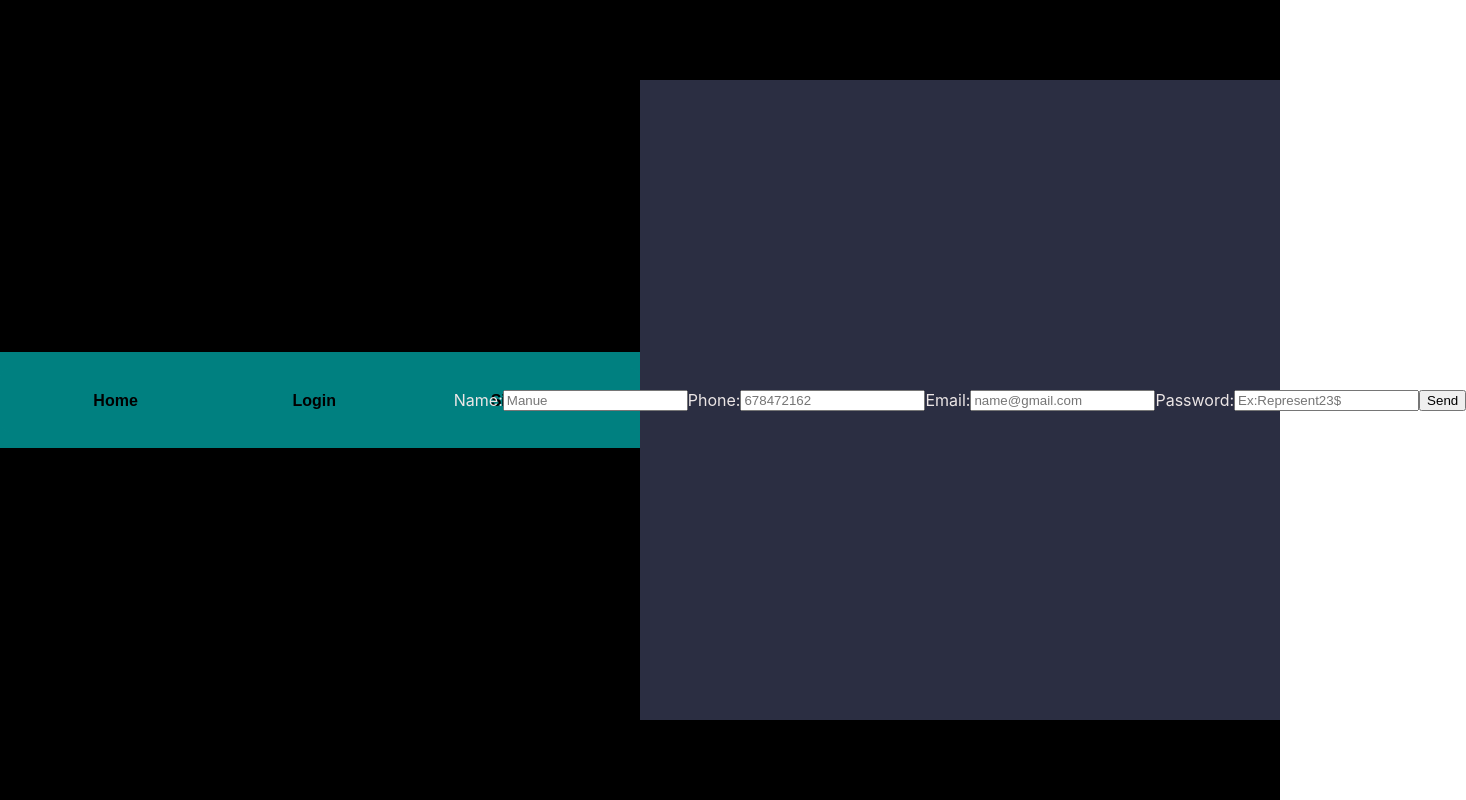
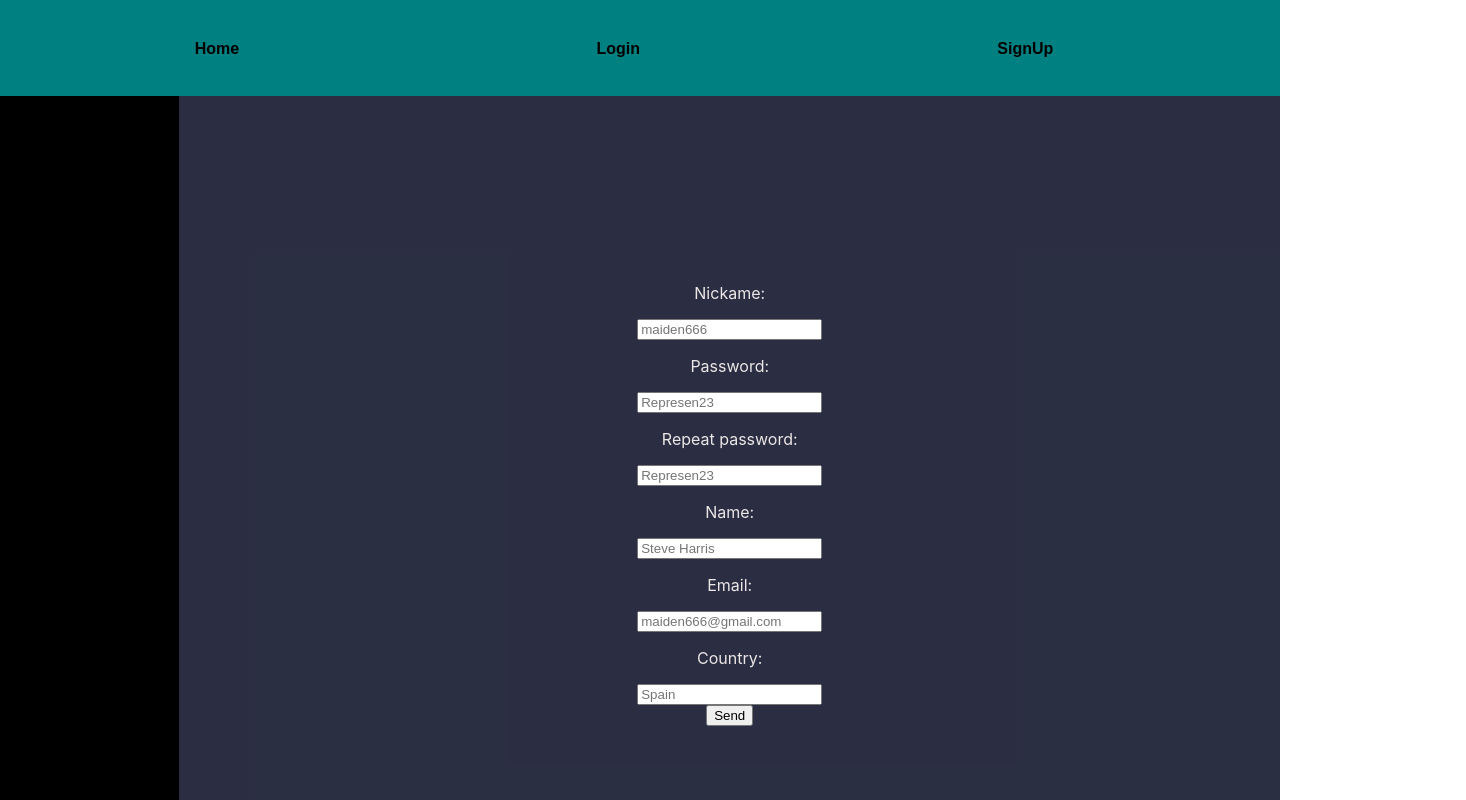
Before and after one commit to DanielC1492/The-metal-db, a React (Create React App) app in the folder frontend-metal-db/: page /signup in a window 1280 px wide. Shown: the top 800 px of the page, 1466 px wide, since content can reach past the window. Built offline with nearby package versions, Linux system fonts and the light colour scheme.

Commit message:
Added some functionalities to signup view. Front view scaffolded.

```diff
--- a/frontend-metal-db/package.json
+++ b/frontend-metal-db/package.json
@@ -10,6 +10,7 @@
     "node-sass": "^5.0.0",
     "react": "^17.0.2",
     "react-dom": "^17.0.2",
+    "react-hook-form": "^7.3.4",
     "react-router-dom": "^5.2.0",
     "react-scripts": "4.0.3",
     "redux": "^4.1.0",
--- a/frontend-metal-db/src/Components/Header/Header.jsx
+++ b/frontend-metal-db/src/Components/Header/Header.jsx
@@ -1,5 +1,5 @@
 import React from 'react';
-import {useHistory} from 'react-router-dom';
+// import {useHistory} from 'react-router-dom';
 
 // import { connect } from 'react-redux';
 // import { LOGOUT } from '../../redux/types/userTypes';
--- a/frontend-metal-db/src/Components/Navbar/_Navbar.scss
+++ b/frontend-metal-db/src/Components/Navbar/_Navbar.scss
@@ -9,7 +9,6 @@
     display: flex;
     width: 95%;
     height: 2em;
-    /* margin: 1rem; */
     padding: 1rem;
     background-color:teal;
     border-radius: 0.75rem;
--- a/frontend-metal-db/src/Containers/Signup/Signup.jsx
+++ b/frontend-metal-db/src/Containers/Signup/Signup.jsx
@@ -3,15 +3,20 @@ import axios from 'axios';
 import { useHistory } from 'react-router-dom';
 import checkError from '../../tools/error.handlers';
 import { Navbar } from '../../Components/Navbar/Navbar';
+
+
 const Signup = (props) => {
 
     const history = useHistory();
 
     const [user,setUser] = useState({
+        nickname:'',
+        password: '',
+        repeatPassword: '',
         name: '',
-        phone: '',
         email: '',
-        password: ''
+        country: ''
+
     });
 
     const [message,setMessage] = useState('');
@@ -27,14 +32,16 @@ const Signup = (props) => {
     }
 
 
+
     const sendData = async () => {
         console.log('se ha enviado');
 
         const body = {
+            nickname: user.nickname,
+            password: user.password,
             name: user.name,
-            phone: user.phone,
             email: user.email,
-            password: user.password
+            country: user.country
         };
 
 
@@ -50,7 +57,7 @@ const Signup = (props) => {
             return;
         }
 
-        const data = await axios.post('http://localhost:3000/clients', body)
+        const data = await axios.post('http://localhost:3000/users', body)
         console.log(data)
 
         return setTimeout(() => {
@@ -61,26 +68,84 @@ const Signup = (props) => {
     };
 
     return (
+        <>
+        <Navbar/>
         <div className="signupContainer">
-            <Navbar/>
 
-            {/* <pre>{JSON.stringify(user, null,2)}</pre> */}
+
+            <pre>{JSON.stringify(user, null,2)}</pre>
 
             <div className="formWindow">
+                <p>Nickame:</p>
+                <input
+                    type="text"
+                    maxLength="30"
+                    placeholder="maiden666"
+                    name="nickname"
+                    onChange={stateHandler}
+                    onKeyDown={handleOnKeyDown}/>
+
+                <p>Password:</p>
+                <input
+                    type="password"
+                    maxLength="30"
+                    placeholder="Represen23"
+                    name="password"
+                    onChange={stateHandler}
+                    onKeyDown={handleOnKeyDown}/>
+
+                <p>Repeat password:</p>
+                <input
+                    type="password"
+                    maxLength="30"
+                    placeholder="Represen23"
+                    target = 'password'
+                    name="repeatPassword"
+                    onChange={stateHandler}
+                    onKeyDown={handleOnKeyDown}/>
+
                 <p>Name:</p>
-                <input type="text" maxLength="30" placeholder="Manue" name="name" onChange={stateHandler} onKeyDown={handleOnKeyDown}/>
-                <p>Phone:</p>
-                <input type="text" maxLength="30" placeholder="678472162" name="phone" onChange={stateHandler} onKeyDown={handleOnKeyDown}/>
+                <input
+                    type="text"
+                    maxLength="30"
+                    placeholder="Steve Harris"
+                    name="name"
+                    onChange={stateHandler}
+                    onKeyDown={handleOnKeyDown}/>
+
                 <p>Email:</p>
-                <input type="email" maxLength="50" placeholder="name@gmail.com" name="email" onChange={stateHandler} onKeyDown={handleOnKeyDown}/>
-                <p>Password:</p>
-                <input type="password" maxLength="200" placeholder="Ex:Represent23$" name="password" onChange={stateHandler} onKeyDown={handleOnKeyDown}/>
-                <button className='loginBtn' onClick={()=> sendData()}>Send</button>
+                <input
+                    type="email"
+                    maxLength="50"
+                    placeholder="maiden666@gmail.com"
+                    name="email"
+                    onChange={stateHandler}
+                    onKeyDown={handleOnKeyDown}/>
+
+                <p>Country:</p>
+                <input
+                    type="text"
+                    maxLength="200"
+                    placeholder="Spain"
+                    name="country"
+                    onChange={stateHandler}
+                    onKeyDown={handleOnKeyDown}/>
+
+                <button
+                    className='loginBtn'
+                    onClick={()=> sendData()}>Send</button>
             </div>
 
             <div className='errorMessage'>{message}</div>
         </div>
+        </>
     )
 };
 
 export default Signup
+
+
+
+// <input type="text" name="newPassword" ref={register({
+//   validate: (value) => value === watch('password')
+// })} placeholder="Новый пароль" required/>
--- a/frontend-metal-db/src/Containers/Signup/_Signup.scss
+++ b/frontend-metal-db/src/Containers/Signup/_Signup.scss
@@ -11,9 +11,10 @@
 
 .formWindow{
     background-color: $color3;
-    height: 80vh;
-    width: 50vw;
+    height: 100vh;
+    width: 100vw;
     display: flex;
+    flex-direction: column;
     justify-content: center;
     align-items: center;
     color: $white;
--- a/frontend-metal-db/src/css/main.css
+++ b/frontend-metal-db/src/css/main.css
@@ -13,9 +13,10 @@
 
 .formWindow {
   background-color: #3c415cb8;
-  height: 80vh;
-  width: 50vw;
+  height: 100vh;
+  width: 100vw;
   display: flex;
+  flex-direction: column;
   justify-content: center;
   align-items: center;
   color: #ece6e6; }
@@ -29,7 +30,6 @@
   display: flex;
   width: 95%;
   height: 2em;
-  /* margin: 1rem; */
   padding: 1rem;
   background-color: teal;
   border-radius: 0.75rem;
@@ -65,3 +65,13 @@ li a {
   color: var(--text-color);
   font-family: 'Orbitron', sans-serif;
   /* font-weight: bold; */ }
+
+.headerView {
+  height: 8em;
+  background-color: yellow; }
+
+.headerContainer {
+  width: 100%;
+  padding: 1rem;
+  cursor: pointer;
+  font-family: 'Orbitron', sans-serif; }
--- a/frontend-metal-db/src/main.scss
+++ b/frontend-metal-db/src/main.scss
@@ -2,3 +2,4 @@
 @import './Containers/Home/Home';
 @import './Containers/Signup/Signup';
 @import './Components/Navbar/Navbar';
+@import './Components/Header/Header';
```
Also changed, not shown: 2 other files (tests, documents, lock files or other folders).
